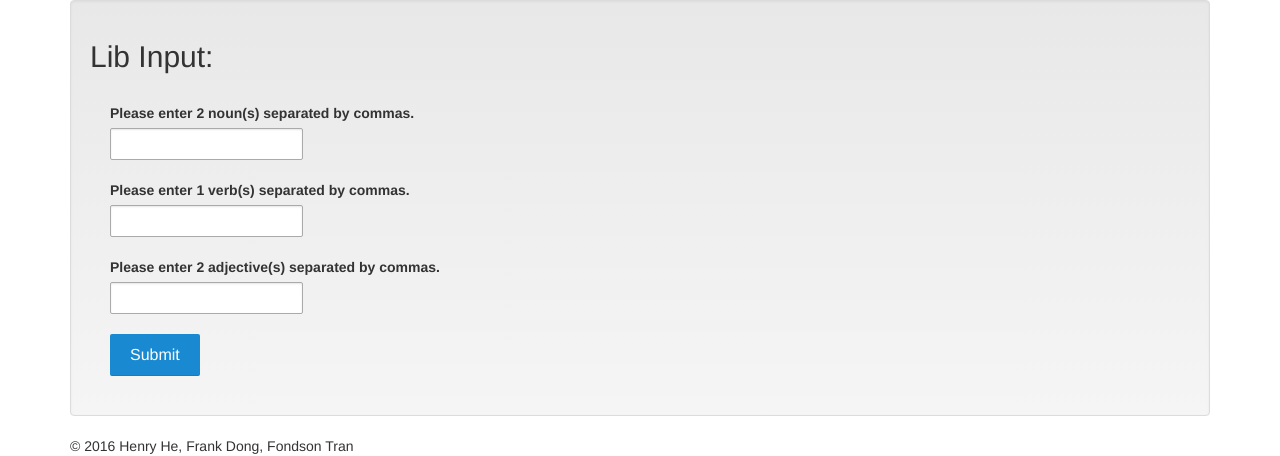
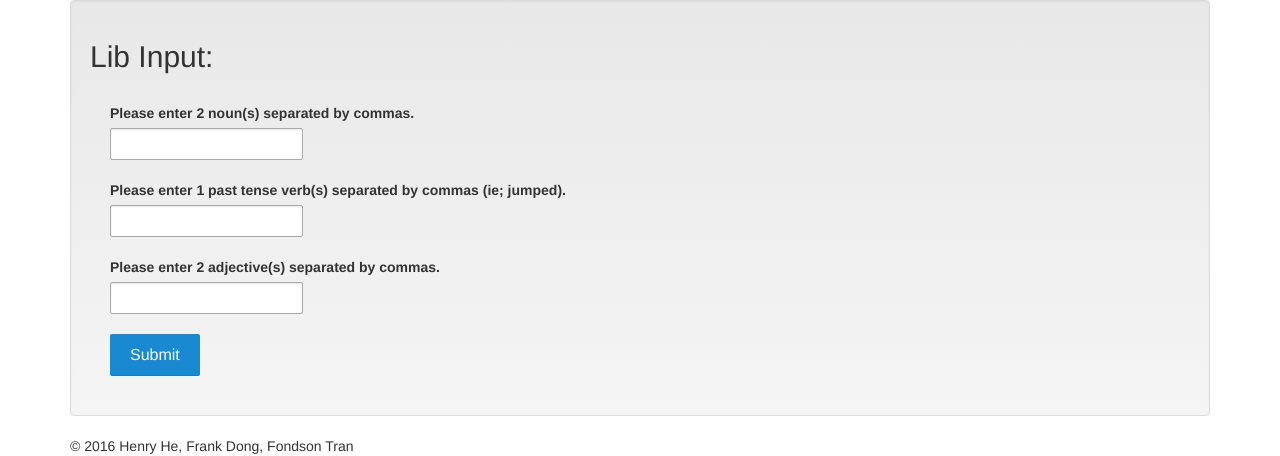
Before and after one commit to Fondson/MadLibs, a Flask app: page /input/ in a window 1280 px wide. Shown: the part 87-543 px from the top of the page. Run offline with Flask 2, Linux system fonts and the light colour scheme; some libraries are stand-ins or nearby versions.

Commit message:
past tense

```diff
--- a/Flask/templates/form_submit.html
+++ b/Flask/templates/form_submit.html
@@ -43,7 +43,7 @@
                 <form method="post" action="{{ url_for('hello') }}">
                   <label for="nouns">Please enter {{numNouns}} noun(s) separated by commas.</label>
                   <input type="text" name="nouns" /><br />
-                  <label for="verbs">Please enter {{numVerbs}} verb(s) separated by commas.</label>
+                  <label for="verbs">Please enter {{numVerbs}} past tense verb(s) separated by commas (ie; jumped).</label>
                   <input type="text" name="verbs" /><br />
                   <label for="adjs">Please enter {{numAdjectives}} adjective(s) separated by commas.</label>
                   <input type="text" name="adjs" /><br />
```
